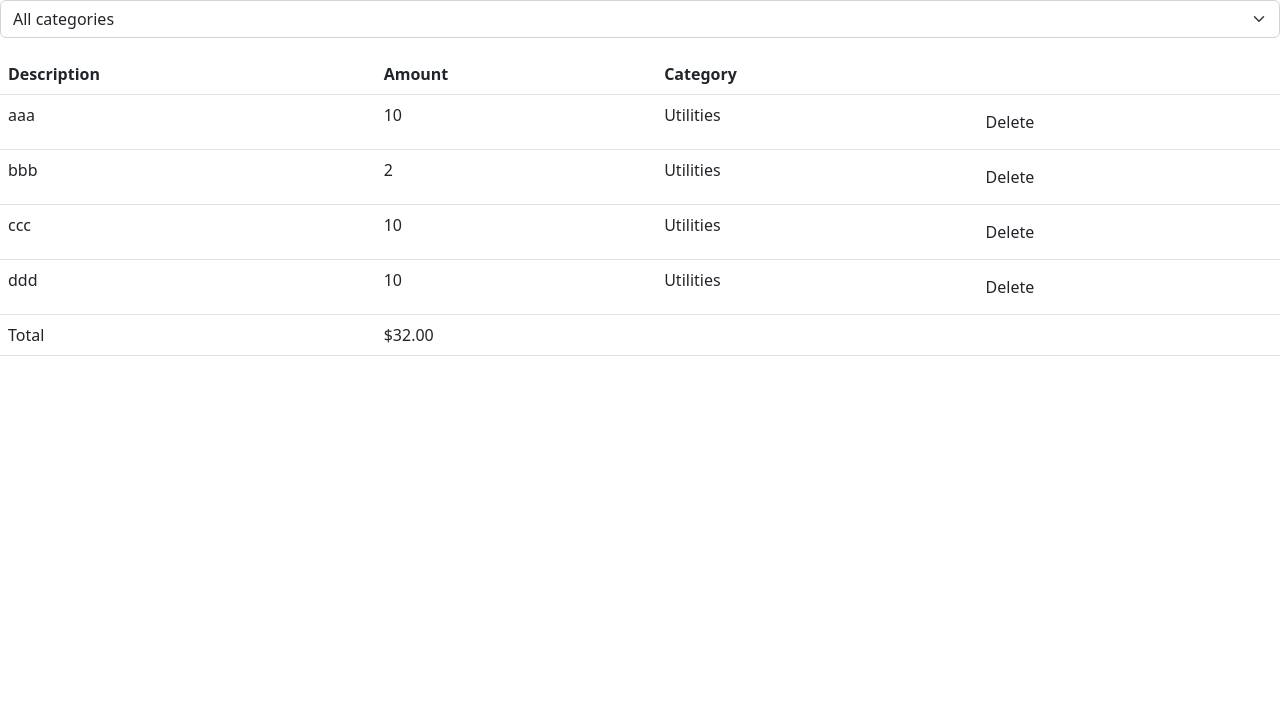
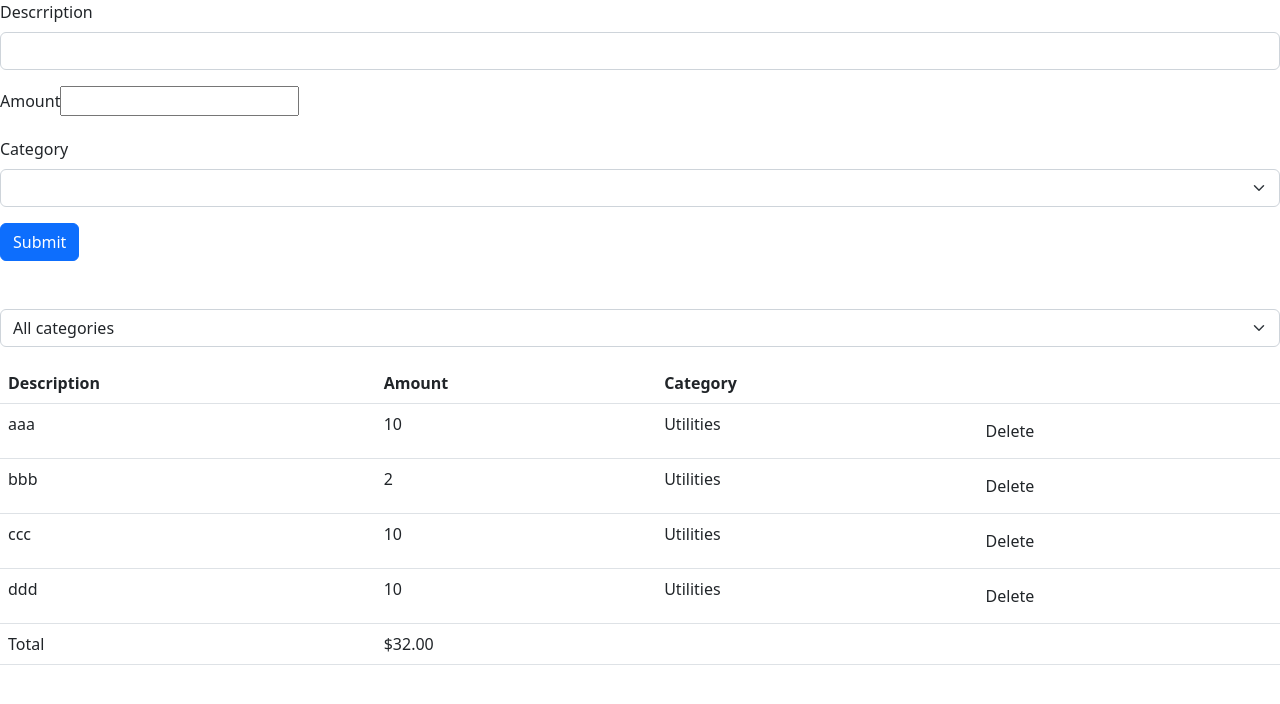
Before and after one commit to FrancescoMain/project-expanse-tracker, a React (Vite) app: page / in a window 1280 px wide. Shown: the top 704 px of the page. Built offline with nearby package versions, Linux system fonts and the light colour scheme.

Commit message:
Building the Expense Form

```diff
--- a/src/App.tsx
+++ b/src/App.tsx
@@ -1,6 +1,9 @@
 import ExpanseList from "./expanse-tracker/components/ExpanseList";
 import { useState } from "react";
 import ExpenseFilter from "./expanse-tracker/components/ExpenseFilter";
+import ExpenseForm from "./expanse-tracker/components/ExpenseForm";
+
+export const categories = ["Groceries", "Utilities", "Entertainment"];
 
 function App() {
   const [selectedCategory, seSelectedCategory] = useState("");
@@ -17,6 +20,9 @@ function App() {
 
   return (
     <>
+      <div className="mb-5">
+        <ExpenseForm></ExpenseForm>
+      </div>
       <div className="mb-3">
         <ExpenseFilter
           onSelectCategory={(category) => seSelectedCategory(category)}
--- a/src/expanse-tracker/components/ExpenseFilter.tsx
+++ b/src/expanse-tracker/components/ExpenseFilter.tsx
@@ -1,4 +1,5 @@
 import React from "react";
+import { categories } from "../../App";
 
 interface Props {
   onSelectCategory: (category: string) => void;
@@ -11,9 +12,11 @@ const ExpenseFilter = ({ onSelectCategory }: Props) => {
       onChange={(event) => onSelectCategory(event.target.value)}
     >
       <option value="">All categories</option>
-      <option value="Groceries">Groceries</option>
-      <option value="Utilities">Utilities</option>
-      <option value="Entertainment">Entertainment</option>
+      {categories.map((category) => (
+        <option key={category} value={category}>
+          {category}
+        </option>
+      ))}
     </select>
   );
 };
--- /dev/null
+++ b/src/expanse-tracker/components/ExpenseForm.tsx
@@ -0,0 +1,37 @@
+import React from "react";
+import { categories } from "../../App";
+
+const ExpenseForm = () => {
+  return (
+    <form>
+      <div className="mb-3">
+        <label htmlFor="description" className="form-label">
+          Descrription
+        </label>
+        <input id="description" type="text" className="form-control" />
+      </div>
+      <div className="mb-3">
+        <label htmlFor="amount" className="form-label">
+          Amount
+        </label>
+        <input id="amount" type="number" className="fomr-control" />
+      </div>
+      <div className="mb-3">
+        <label htmlFor="category" className="form-label">
+          Category
+        </label>
+        <select name="" id="category" className="form-select">
+          <option value=""></option>
+          {categories.map((category) => (
+            <option key={category} value={category}>
+              {category}
+            </option>
+          ))}
+        </select>
+      </div>
+      <button className="btn btn-primary">Submit </button>
+    </form>
+  );
+};
+
+export default ExpenseForm;
```
